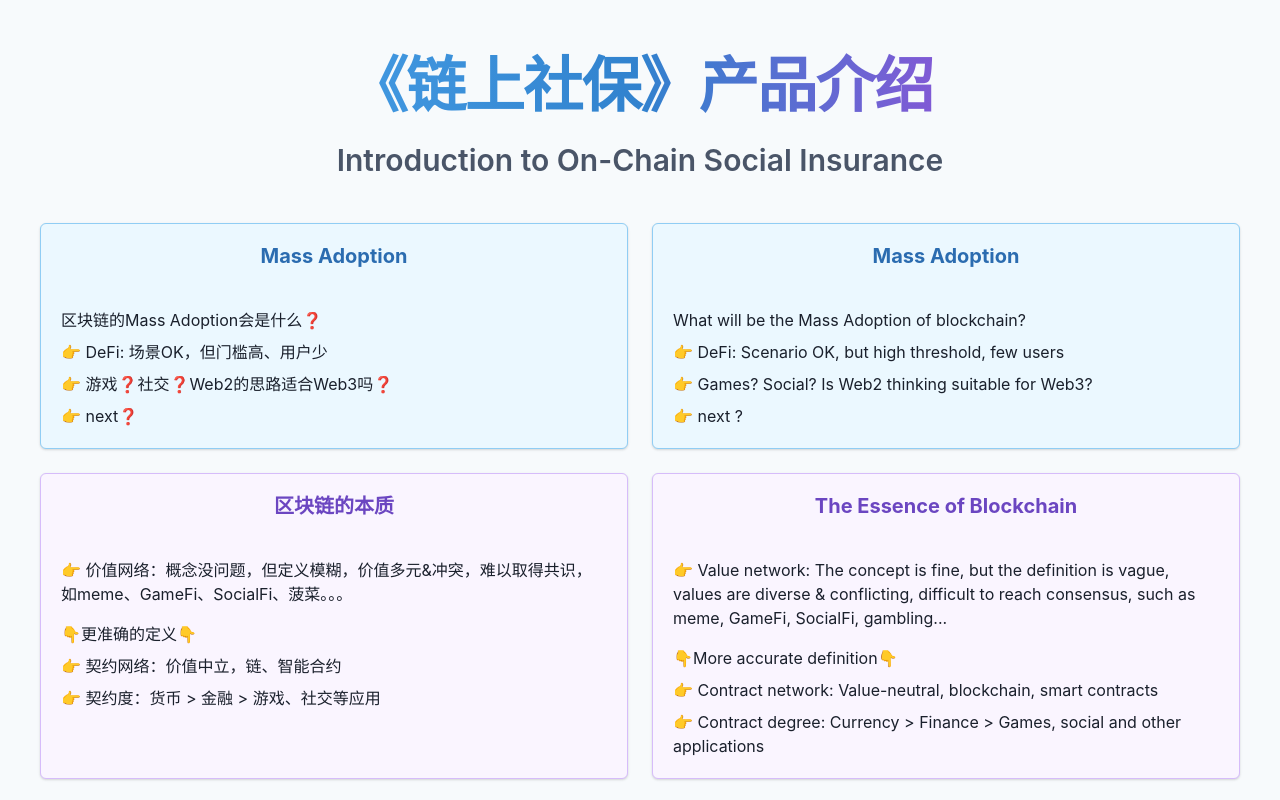
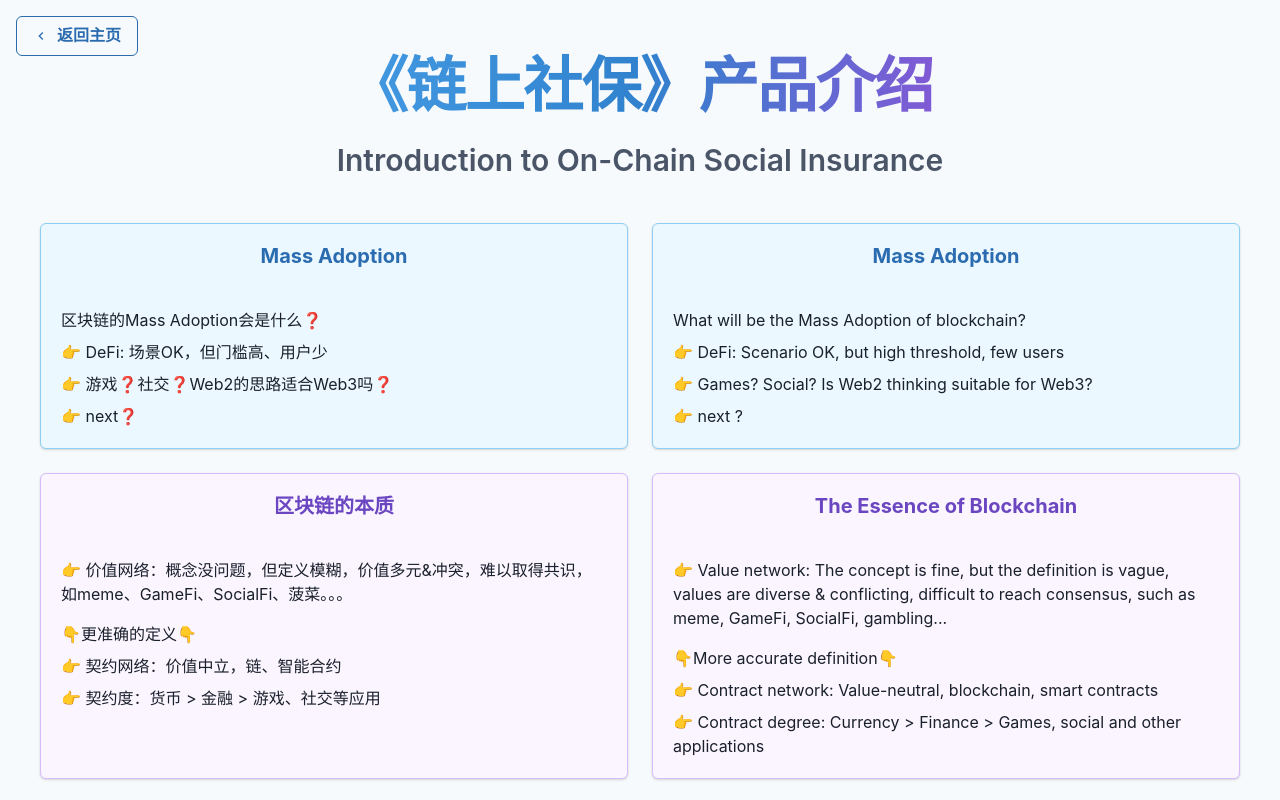
Before and after one commit to SocialInsurance/frontend_sol, a Next.js app: page /introduce in a window 1280 px wide. Shown: the top 800 px of the page. Built offline with nearby package versions, Linux system fonts and the light colour scheme.

Commit message:
add return to main page button

```diff
--- a/src/app/introduce/page.js
+++ b/src/app/introduce/page.js
@@ -1,7 +1,8 @@
 'use client'
 
 import Link from 'next/link'
-import { Box, Container, Heading, Text, VStack, Card, CardHeader, CardBody, Center, SimpleGrid } from '@chakra-ui/react'
+import { Box, Container, Heading, Text, VStack, Card, CardHeader, CardBody, Center, SimpleGrid, Button } from '@chakra-ui/react'
+import { ChevronLeftIcon } from '@chakra-ui/icons'
 
 const projectInfo = [
   {
@@ -72,11 +73,23 @@ const projectInfo = [
 
 export default function Home() {
   return (
-    <Box as="main" bg="gray.50" minHeight="100vh" py={10}>
+    <Box as="main" bg="gray.50" minHeight="100vh" py={10} position="relative">
+      <Link href="/" passHref>
+        <Button
+          as="a"
+          leftIcon={<ChevronLeftIcon />}
+          position="absolute"
+          top="4"
+          left="4"
+          colorScheme="blue"
+          variant="outline"
+        >
+          返回主页
+        </Button>
+      </Link>
       <Container maxW="container.xl">
         <VStack spacing={10} align="center">
           <Center>
-            <Link href="/" passHref>
             <VStack spacing={2}>
                 <Text
                 as="a"
@@ -86,10 +99,6 @@ export default function Home() {
                 bgGradient="linear(to-r, blue.400, blue.500, purple.500)"
                 bgClip="text"
                 letterSpacing="tight"
-                  _hover={{
-                    textDecoration: 'underline',
-                    cursor: 'pointer'
-                  }}
                 >
                 《链上社保》产品介绍
                 </Text>
@@ -99,15 +108,10 @@ export default function Home() {
                 fontWeight="semibold"
                 textAlign="center"
                 color="gray.600"
-                  _hover={{
-                    textDecoration: 'underline',
-                    cursor: 'pointer'
-                  }}
                 >
                 Introduction to On-Chain Social Insurance
                 </Text>
             </VStack>
-            </Link>
           </Center>
 
           <SimpleGrid columns={2} spacing={6} width="100%" maxWidth="1200px">
```
Lines whose indentation alone changed are shown as unchanged.
